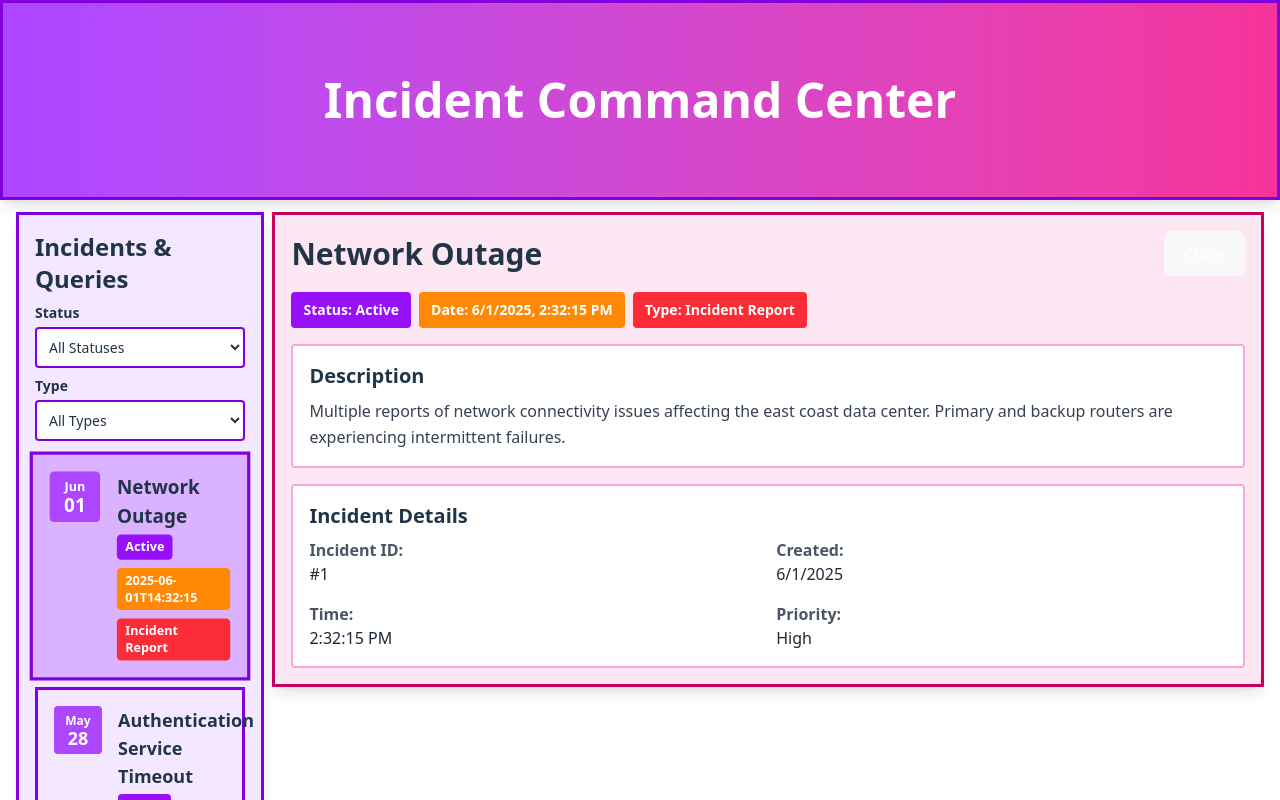
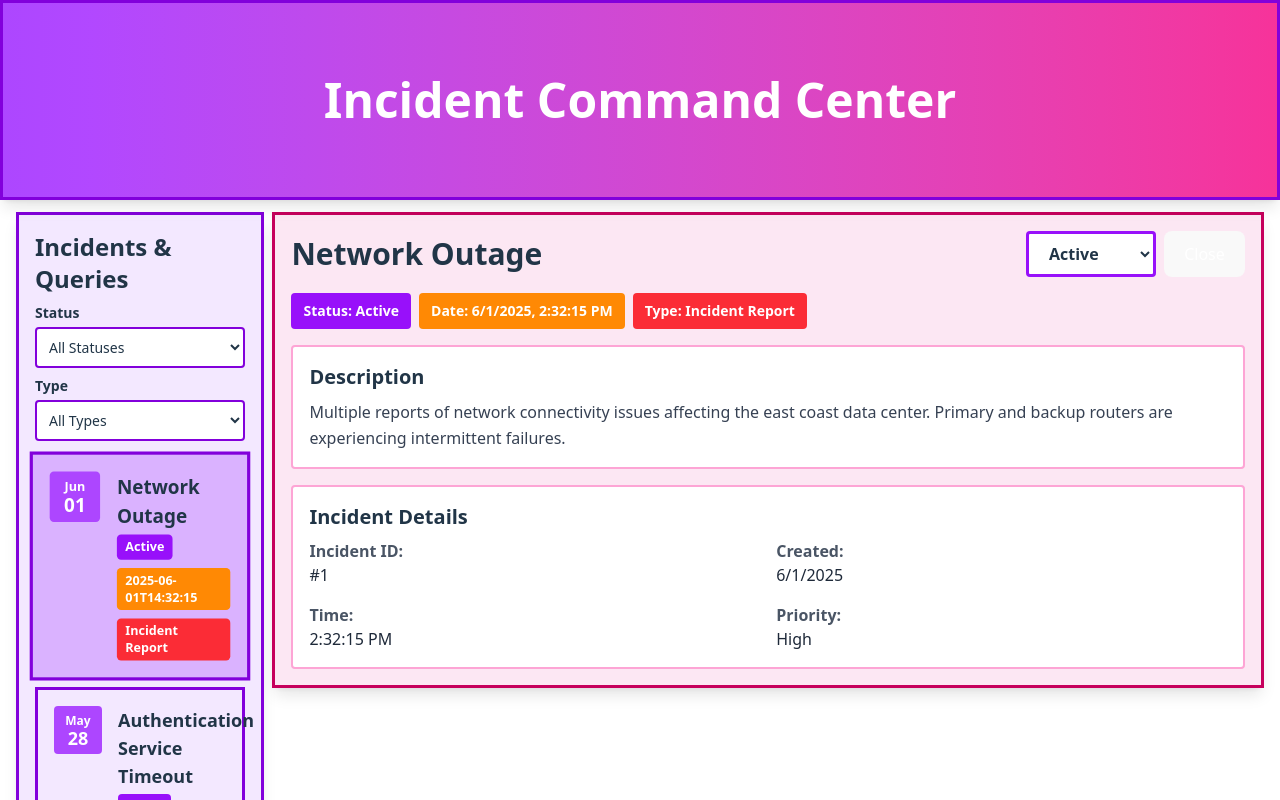
Before and after one commit to ryanjewik/incident_commander, a React app in the folder frontend/: page / in a window 1280 px wide. Both pictures are taken after a click on the element 140 px from the left and 566 px from the top of the page. Shown: the top 800 px of the page. Built offline with nearby package versions, Linux system fonts and the light colour scheme; the HTML template or start-up script is replaced by a standard one.

Commit message:
added ability to change incident status

```diff
--- a/frontend/src/App.tsx
+++ b/frontend/src/App.tsx
@@ -9,7 +9,7 @@ function App() {
 
   const [selectedIncident, setSelectedIncident] = useState<number | null>(null);
 
-  const [incidentData] = useState([
+  const [incidentData, setIncidentData] = useState([
     { id: 1, title: 'Network Outage', status: 'Active', date: '2025-06-01T14:32:15', type: 'Incident Report', description: 'Multiple reports of network connectivity issues affecting the east coast data center. Primary and backup routers are experiencing intermittent failures.' },
     { id: 2, title: 'Database Latency', status: 'Ignored', date: '2024-11-02T09:15:42', type: 'NL Query', description: 'Increased query response times observed on the production database. Average latency has risen from 50ms to 250ms over the past hour.' },
     { id: 3, title: 'Service Degradation', status: 'Active', date: '2025-03-03T18:45:30', type: 'NL Query', description: 'API response times are 3x slower than baseline. Users reporting timeout errors when accessing the dashboard.' },
@@ -26,6 +26,16 @@ function App() {
     { id: 14, title: 'Authentication Service Timeout', status: 'Active', date: '2025-05-28T19:47:51', type: 'Incident Report', description: 'OAuth authentication service experiencing timeout errors. Users unable to log in. Backend team investigating database connection pool exhaustion.' },
     { id: 15, title: 'CDN Performance Issues', status: 'Resolved', date: '2024-09-11T12:25:09', type: 'NL Query', description: 'CDN edge nodes reporting degraded performance in Asia-Pacific region. Issue resolved after cache purge and configuration update.' },
   ]);
+
+  const handleStatusChange = (incidentId: number, newStatus: string) => {
+    setIncidentData(prevData =>
+      prevData.map(incident =>
+        incident.id === incidentId
+          ? { ...incident, status: newStatus }
+          : incident
+      )
+    );
+  };
 
   return (
     <>
@@ -45,6 +55,7 @@ function App() {
             selectedIncident={selectedIncident}
             incidentData={incidentData}
             onClose={() => setSelectedIncident(null)}
+            onStatusChange={handleStatusChange}
           />
         </div>
       </div>
--- a/frontend/src/components/MainContent.tsx
+++ b/frontend/src/components/MainContent.tsx
@@ -14,9 +14,10 @@ interface DashboardSectionProps {
   selectedIncident: number | null;
   incidentData: Incident[];
   onClose: () => void;
+  onStatusChange: (incidentId: number, newStatus: string) => void;
 }
 
-function MainContent({ selectedIncident, incidentData, onClose }: DashboardSectionProps) {
+function MainContent({ selectedIncident, incidentData, onClose, onStatusChange }: DashboardSectionProps) {
   const [queryText, setQueryText] = useState('');
   const [isRecording, setIsRecording] = useState(false);
   const recognitionRef = useRef<any>(null);
@@ -95,12 +96,24 @@ function MainContent({ selectedIncident, incidentData, onClose }: DashboardSecti
             <div>
               <div className='flex items-center justify-between mb-4'>
                 <h3 className='text-3xl font-bold'>{incident.title}</h3>
+                <div className='flex gap-2'>
+                  <select
+                    value={incident.status}
+                    onChange={(e) => onStatusChange(incident.id, e.target.value)}
+                    className='px-4 py-2 border-3 border-purple-600 rounded font-semibold bg-white hover:bg-gray-50 focus:outline-none focus:ring-2 focus:ring-purple-600'
+                  >
+                    <option value='New'>New</option>
+                    <option value='Active'>Active</option>
+                    <option value='Resolved'>Resolved</option>
+                    <option value='Ignored'>Ignored</option>
+                  </select>
                   <button
                     onClick={onClose}
                     className='px-4 py-2 bg-gray-500 text-white rounded hover:bg-gray-600'
                   >
                     Close
                   </button>
+                </div>
               </div>
               <div className='mb-4 flex gap-2 flex-wrap'>
                 <span className={`px-3 py-2 rounded-sm text-sm font-semibold ${
```
Lines whose indentation alone changed are shown as unchanged.
